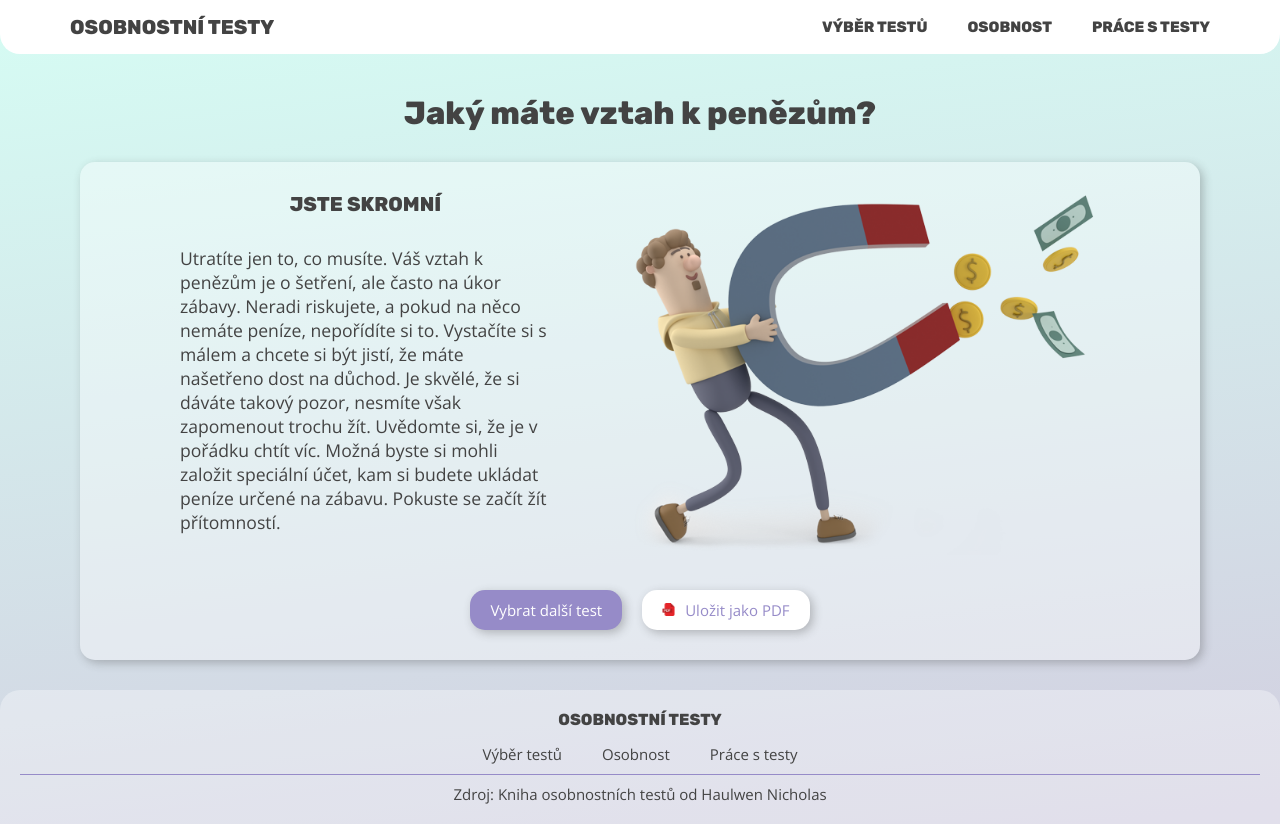
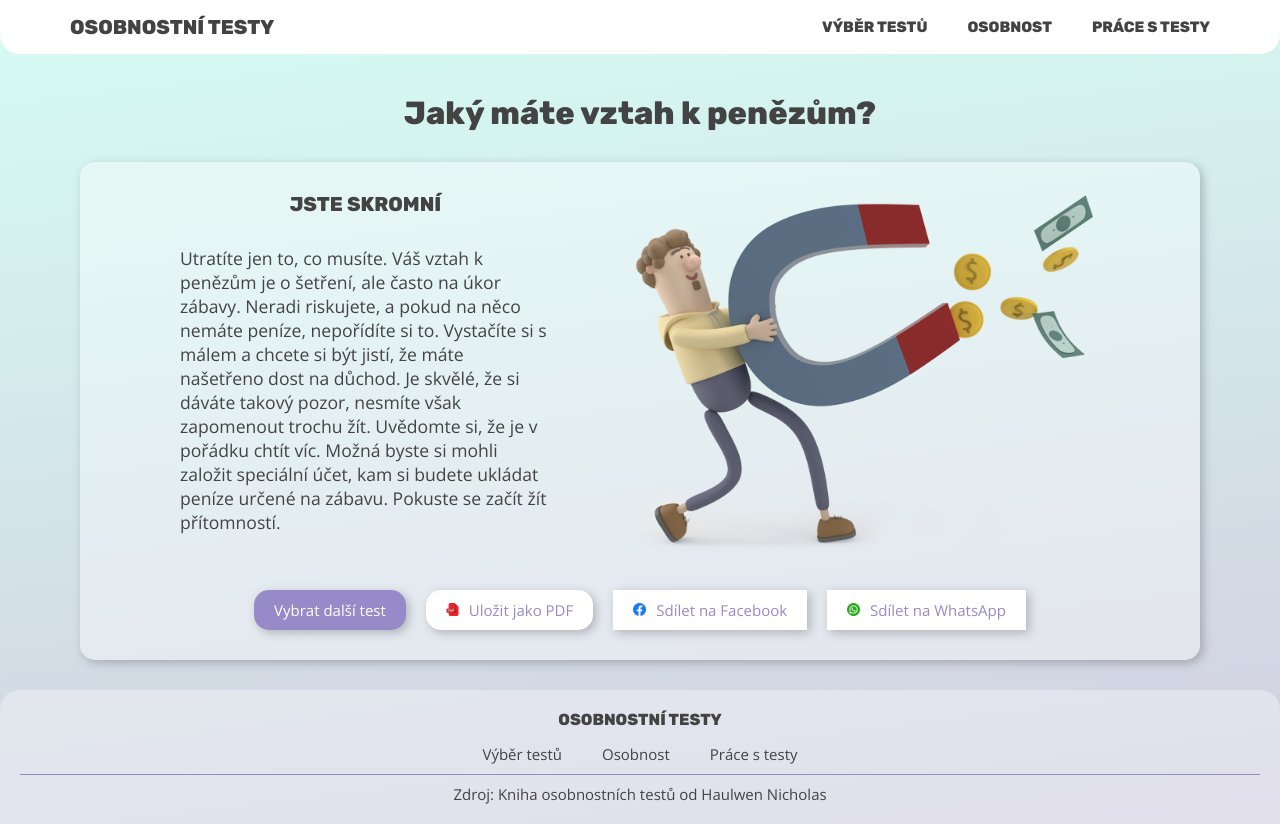
Before and after one commit to gracianaa/osobnostni-testy, a React (Vite) app: page /test/1/results/1 in a window 1280 px wide. Built offline with nearby package versions, Linux system fonts and the light colour scheme.

Commit message:
added share buttons for fb and wa

```diff
--- a/package.json
+++ b/package.json
@@ -14,6 +14,7 @@
     "react": "^18.2.0",
     "react-dom": "^18.2.0",
     "react-router-dom": "^6.18.0",
+    "react-share": "^5.0.3",
     "swiper": "^11.0.5"
   },
   "devDependencies": {
--- a/src/pages/ResultsPage/index.jsx
+++ b/src/pages/ResultsPage/index.jsx
@@ -1,10 +1,18 @@
 import { Button } from '../../components/Button';
 import pdfButton from './pdf_v2.png';
+import fbButton from './facebook.png';
+import waButton from './whatsapp.png';
 import './style.css';
 import { useOutletContext, useParams } from 'react-router-dom';
 import html2canvas from 'html2canvas';
 import jsPDF from 'jspdf';
 import { useRef } from 'react';
+import {
+  FacebookShareButton,
+  FacebookIcon,
+  WhatsappShareButton,
+  WhatsappIcon,
+} from 'react-share';
 
 export const ResultsPage = () => {
   const { score } = useParams();
@@ -46,6 +54,8 @@ export const ResultsPage = () => {
     }
   });
 
+  const currentURL = window.location.href;
+
   return (
     <div className="content">
       <div className="resultCard">
@@ -70,6 +80,44 @@ export const ResultsPage = () => {
               Uložit jako PDF
             </div>
           </Button>
+
+          <FacebookShareButton
+            style={{
+              backgroundColor: 'white',
+              padding: '10px 20px',
+              fontSize: '15px',
+              color: '#968BC8',
+            }}
+            className="button button--secondary"
+            url={currentURL}
+            quote={`${bestResult.result}`}
+          >
+            <div className="buttonShare">
+              <div className="buttonShare__image">
+                <img src={fbButton} alt="share" />
+              </div>
+              Sdílet na Facebook
+            </div>
+          </FacebookShareButton>
+
+          <WhatsappShareButton
+            style={{
+              backgroundColor: 'white',
+              padding: '10px 20px',
+              fontSize: '15px',
+              color: '#968BC8',
+            }}
+            className="button button--secondary"
+            title={`${bestResult.result}`}
+            url={currentURL}
+          >
+            <div className="buttonShare">
+              <div className="buttonShare__image">
+                <img src={waButton} alt="share" />
+              </div>
+              Sdílet na WhatsApp
+            </div>
+          </WhatsappShareButton>
         </div>
       </div>
     </div>
```
Also changed, not shown: src/pages/ResultsPage/facebook.png (added), src/pages/ResultsPage/whatsapp.png (added).
